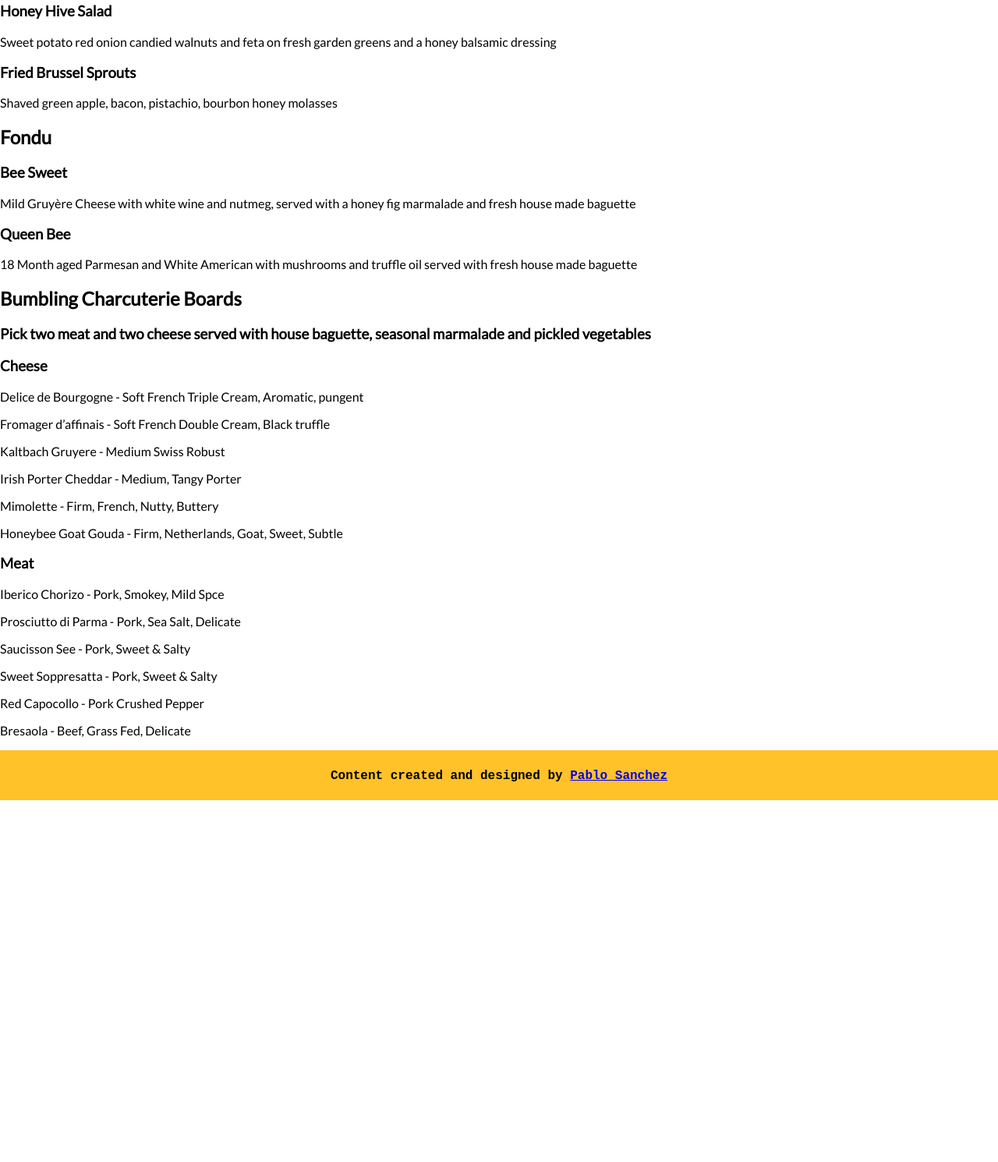
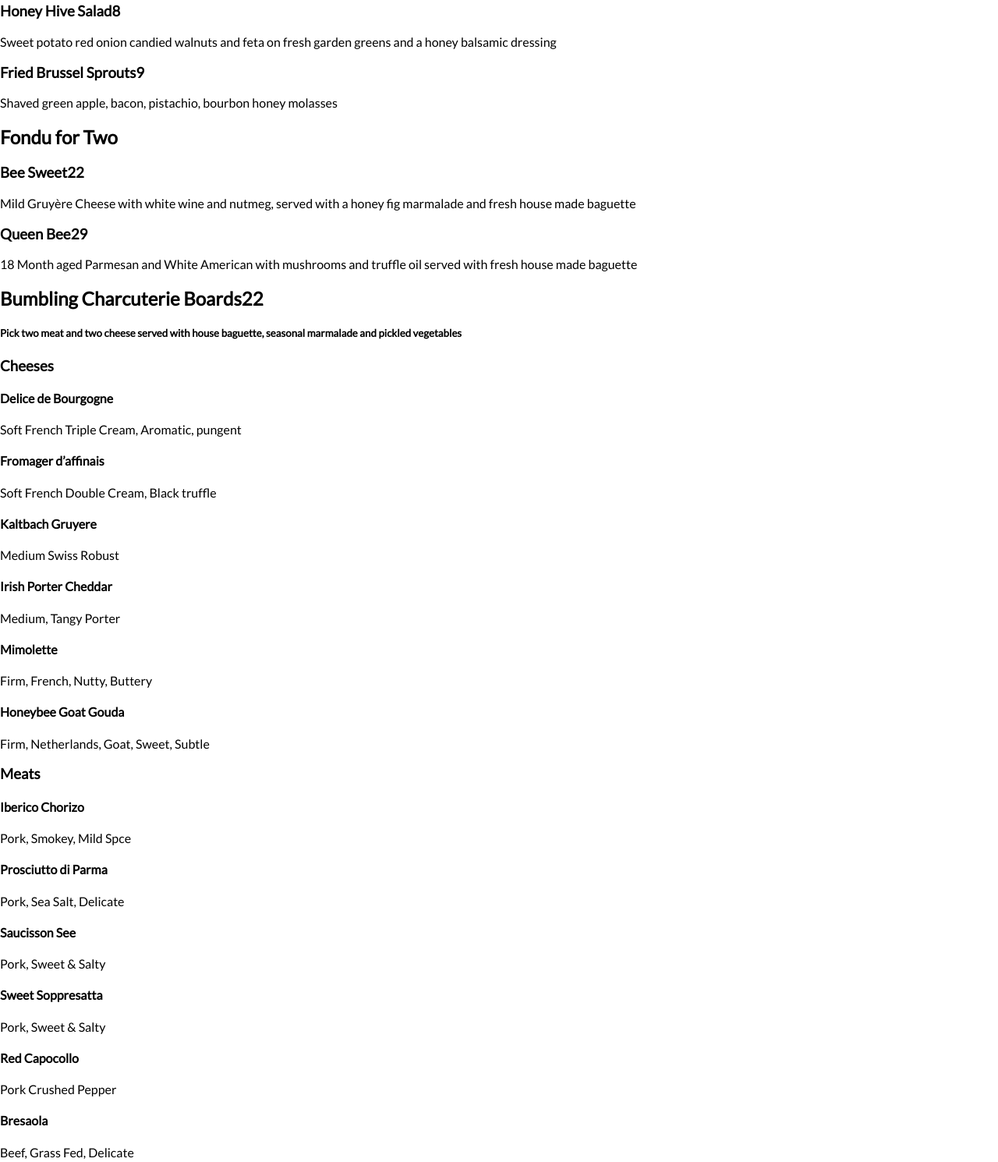
Before and after one commit to Psanchez104/Beestro-Hive, a plain HTML site: page menu.html in a window 1280 px wide. Shown: the part 193-1683 px from the top of the page at 78% size. Before the commit the page ends 1219 px from the top, so only its background shows below. Drawn offline with Linux system fonts and the light colour scheme.

Commit message:
Add files via upload

```diff
--- a/menu.html
+++ b/menu.html
@@ -37,33 +37,33 @@
                 <h2>Beehive Beginnings</h2>
                 <div class="mbox">
                     <div class="mitem">
-                        <h3>Soup of the Week</h3>
+                        <h3>Soup of the Week<span class="price">7.5</span></h3>
                         <p>Bowl served with fresh sourdough. Chef’s Choice, made from scratch daily</p>
                     </div>
                     <div class="mitem">
-                        <h3>Honey Hive Salad</h3>
+                        <h3>Honey Hive Salad<span class="price">8</span></h3>
                         <p>Sweet potato red onion candied walnuts and feta on fresh garden greens and a honey balsamic
                             dressing
                         </p>
                     </div>
                     <div class="mitem">
-                        <h3>Fried Brussel Sprouts</h3>
+                        <h3>Fried Brussel Sprouts<span class="price">9</span></h3>
                         <p>Shaved green apple, bacon, pistachio, bourbon honey molasses</p>
                     </div>
                 </div>
             </div>
 
             <div class="container">
-                <h2>Fondu</h2>
+                <h2>Fondu for Two</h2>
                 <div class="mbox">
                     <div class="mitem">
-                        <h3>Bee Sweet</h3>
+                        <h3>Bee Sweet<span class="price">22</span></h3>
                         <p>Mild Gruyère Cheese with white wine and nutmeg, served with a honey fig marmalade and fresh
                             house
                             made baguette</p>
                     </div>
                     <div class="mitem">
-                        <h3>Queen Bee</h3>
+                        <h3>Queen Bee<span class="price">29</span></h3>
                         <p>18 Month aged Parmesan and White American with mushrooms and truffle oil served with fresh
                             house
                             made
@@ -73,12 +73,13 @@
             </div>
 
             <div class="container">
-                <h2>Bumbling Charcuterie Boards</h2>
+                <h2>Bumbling Charcuterie Boards<span class="price">22</span></h2>
                 <div class="mbox">
                     <div class="mitem">
-                        <h3>Pick two meat and two cheese served with house baguette, seasonal marmalade and pickled
+                        <h5 class="subItem">
+                            Pick two meat and two cheese served with house baguette, seasonal marmalade and pickled
                             vegetables
-                        </h3>
+                        </h5>
                     </div>
                 </div>
             </div>
@@ -86,22 +87,59 @@
             <div class="container">
                 <div class="mbox">
                     <div class="mitem">
-                        <h3>Cheese</h3>
-                        <p>Delice de Bourgogne - Soft French Triple Cream, Aromatic, pungent</p>
-                        <p>Fromager d’affinais - Soft French Double Cream, Black truffle</p>
-                        <p>Kaltbach Gruyere - Medium Swiss Robust</p>
-                        <p>Irish Porter Cheddar - Medium, Tangy Porter</p>
-                        <p>Mimolette - Firm, French, Nutty, Buttery</p>
-                        <p>Honeybee Goat Gouda - Firm, Netherlands, Goat, Sweet, Subtle</p>
+                        <h3>Cheeses</h3>
+                        <div class="mitem">
+                            <h4>Delice de Bourgogne</h4>
+                            <p>Soft French Triple Cream, Aromatic, pungent</p>
+                        </div>
+                        <div class="mitem">
+                            <h4>Fromager d’affinais</h4>
+                            <p>Soft French Double Cream, Black truffle</p>
+                        </div>
+                        <div class="mitem">
+                            <h4>Kaltbach Gruyere</h4>
+                            <p>Medium Swiss Robust</p>
+                        </div>
+                        <div class="mitem">
+                            <h4>Irish Porter Cheddar</h4>
+                            <p>Medium, Tangy Porter</p>
+                        </div>
+                        <div class="mitem">
+                            <h4>Mimolette</h4>
+                            <p>Firm, French, Nutty, Buttery</p>
+                        </div>
+                        <div class="mitem">
+                            <h4>Honeybee Goat Gouda</h4>
+                            <p>Firm, Netherlands, Goat, Sweet, Subtle</p>
+                        </div>
+
                     </div>
                     <div class="mitem">
-                        <h3>Meat</h3>
-                        <p>Iberico Chorizo - Pork, Smokey, Mild Spce</p>
-                        <p>Prosciutto di Parma - Pork, Sea Salt, Delicate</p>
-                        <p>Saucisson See - Pork, Sweet & Salty</p>
-                        <p>Sweet Soppresatta - Pork, Sweet & Salty</p>
-                        <p>Red Capocollo - Pork Crushed Pepper</p>
-                        <p>Bresaola - Beef, Grass Fed, Delicate</p>
+                        <h3>Meats</h3>
+                        <div class="mitem">
+                            <h4>Iberico Chorizo</h4>
+                            <p>Pork, Smokey, Mild Spce</p>
+                        </div>
+                        <div class="mitem">
+                            <h4>Prosciutto di Parma</h4>
+                            <p>Pork, Sea Salt, Delicate</p>
+                        </div>
+                        <div class="mitem">
+                            <h4>Saucisson See</h4>
+                            <p>Pork, Sweet & Salty</p>
+                        </div>
+                        <div class="mitem">
+                            <h4>Sweet Soppresatta</h4>
+                            <p>Pork, Sweet & Salty</p>
+                        </div>
+                        <div class="mitem">
+                            <h4>Red Capocollo</h4>
+                            <p>Pork Crushed Pepper</p>
+                        </div>
+                        <div class="mitem">
+                            <h4>Bresaola</h4>
+                            <p>Beef, Grass Fed, Delicate</p>
+                        </div>
                     </div>
                 </div>
             </div>
```
